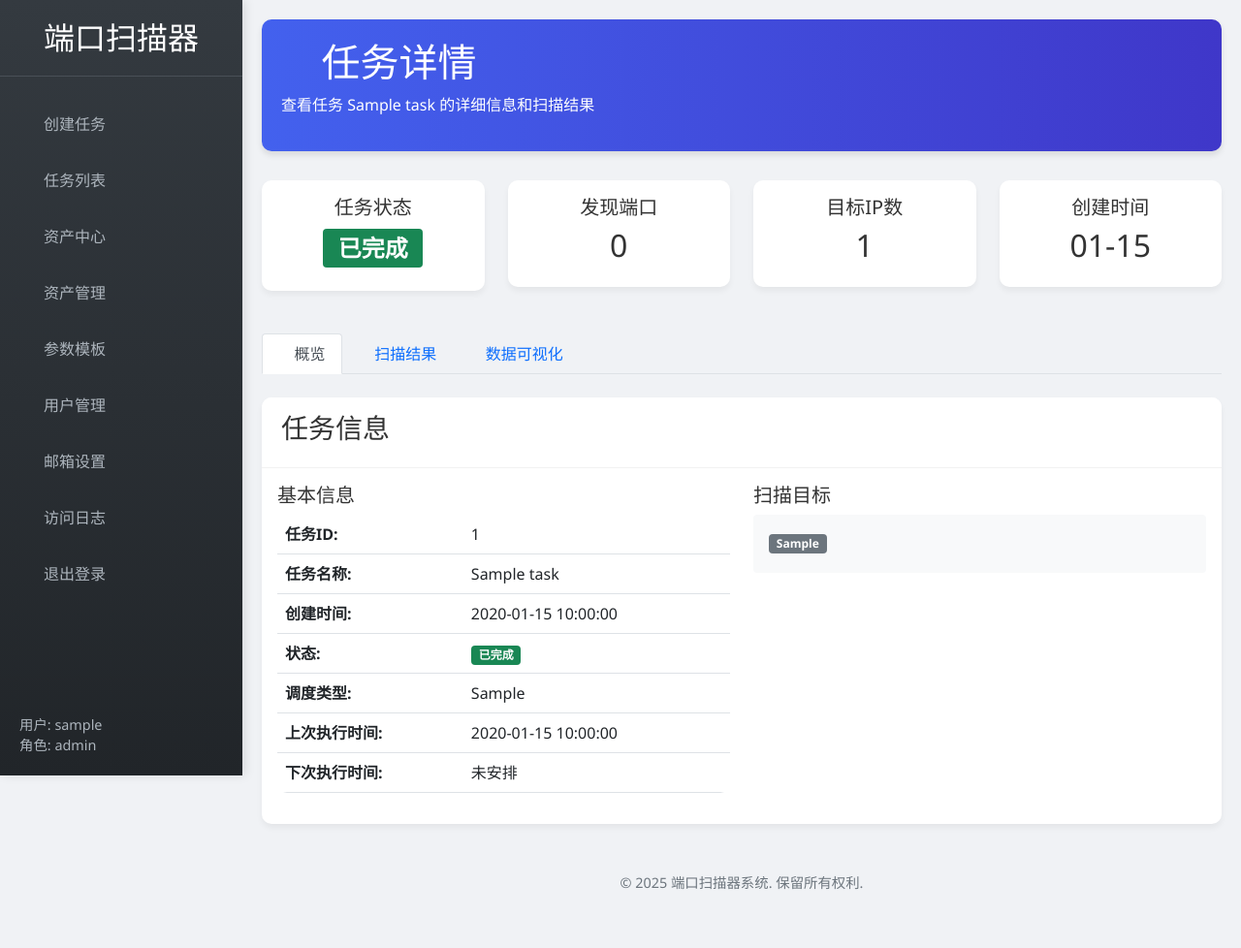
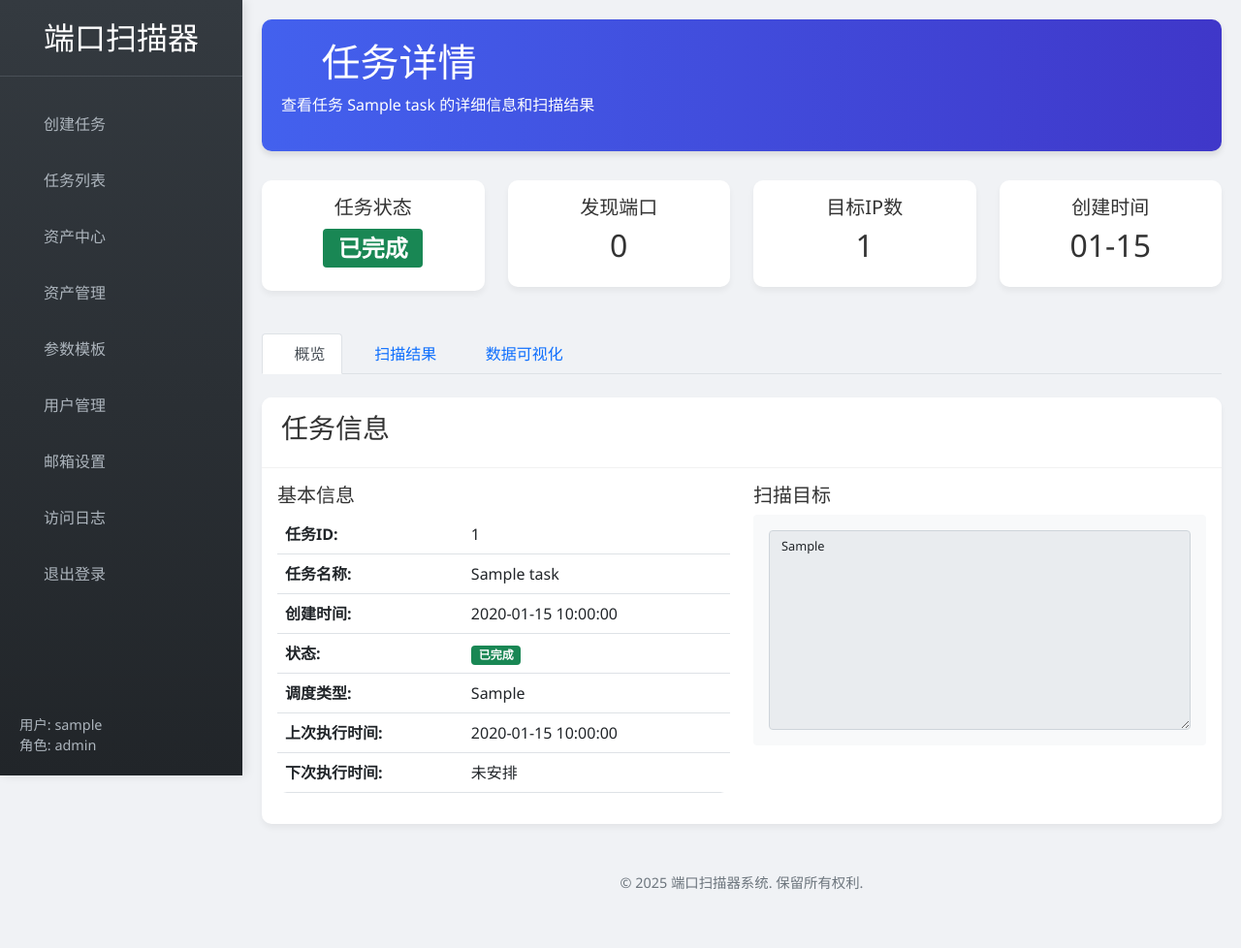
Before and after one commit to x318846679/nm-port-scan, a Flask app: page /task/1 in a window 1280 px wide. Shown: the whole page at 97% size. Run offline with Flask 2, Linux system fonts and the light colour scheme; a user stored in the database is signed in; tables that the repository leaves empty hold one stand-in row (values such as "Sample post"); parts of the project's set-up code (start-up, migrations or seed data) failed here and were passed over; some libraries are stand-ins or nearby versions; some web fonts are replaced.

Commit message:
优化数据库配置和任务详情页面显示

```diff
--- a/app.py
+++ b/app.py
@@ -23,6 +23,8 @@ import json
 from openpyxl import Workbook
 from openpyxl.styles import Font, PatternFill, Alignment
 from openpyxl.utils import get_column_letter
+from sqlalchemy import create_engine
+from sqlalchemy.pool import StaticPool
 
 
 # 创建线程池执行器
@@ -35,17 +37,17 @@ app.config['SECRET_KEY'] = 'your-secret-key'
 app.config['SQLALCHEMY_DATABASE_URI'] = 'sqlite:///nm_scan.db'
 app.config['SQLALCHEMY_TRACK_MODIFICATIONS'] = False
 
-db = SQLAlchemy(app)
-
-# 添加SQLite多线程支持配置到app.config中
+# 配置SQLite多线程支持
 app.config['SQLALCHEMY_ENGINE_OPTIONS'] = {
-    'poolclass': db.pool.StaticPool,
+    'poolclass': StaticPool,
     'pool_pre_ping': True,
     'pool_recycle': 300,
     'connect_args': {
         'check_same_thread': False
     }
 }
+
+db = SQLAlchemy(app)
 
 # Initialize Flask-Login
 login_manager = LoginManager()
--- a/templates/task_detail.html
+++ b/templates/task_detail.html
@@ -153,9 +153,7 @@
                     <div class="col-md-6">
                         <h5>扫描目标</h5>
                         <div class="bg-light p-3 rounded">
-                            {% for ip in task.ips.split('\n') %}
-                                <span class="badge bg-secondary me-1 mb-1">{{ ip }}</span>
-                            {% endfor %}
+                            <textarea class="form-control" rows="10" style="font-size: 0.8em;" readonly>{{ task.ips }}</textarea>
                         </div>
                     </div>
                 </div>
```
